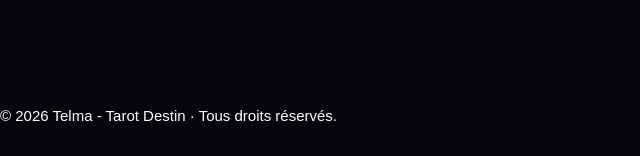
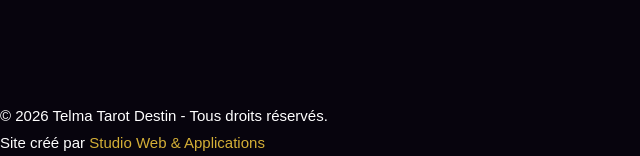
Before and after one commit to MSEDIT-1304/Telma-Tarot-Destin, a Flask app: page / in a window 1280 px wide. Shown: the part 2012-2168 px from the top of the page, without its empty margins (0-640 px from the left). Before the commit the page ends 2133 px from the top, so only its background shows below. Run offline with Flask 3, Linux system fonts and the light colour scheme.

Commit message:
Update base.html

```diff
--- a/templates/base.html
+++ b/templates/base.html
@@ -63,11 +63,24 @@
 
 <br><br>
 
-<footer>
+<div class="footer-contenu">
 
-    © 2026 Telma - Tarot Destin · Tous droits réservés.
+        <p>
+            © 2026 Telma Tarot Destin - Tous droits réservés.
+        </p>
+
+        <p>
+            Site créé par
+            <a href="https://studio-web-applications.onrender.com" target="_blank">
+                Studio Web & Applications
+            </a>
+        </p>
+
+    </div>
 
 </footer>
 
+</div>
+
 </body>
 </html>
```
